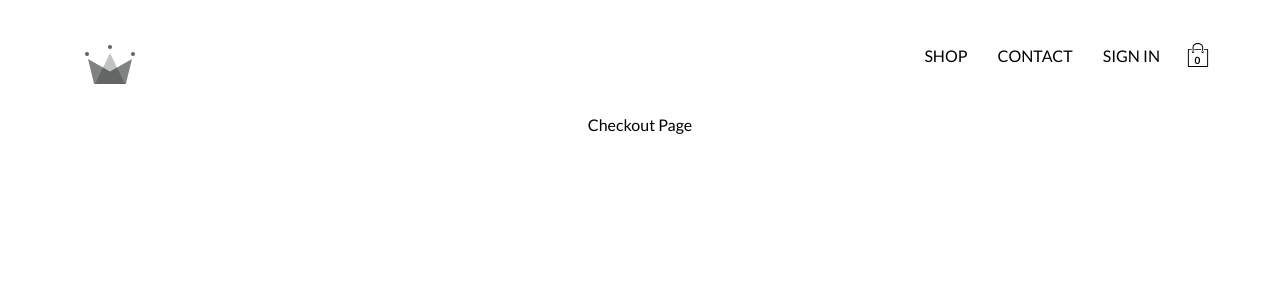
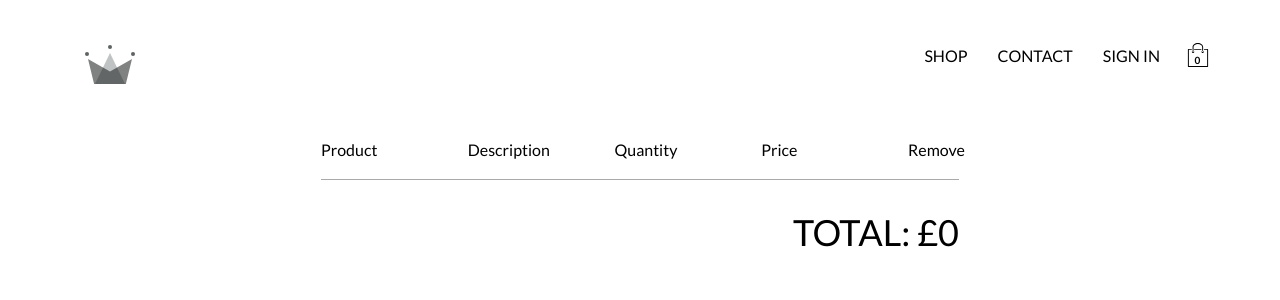
Before and after one commit to riz-l/rizji, a React (Create React App) app: page /checkout in a window 1280 px wide. Shown: the top 300 px of the page. Built offline with nearby package versions, Linux system fonts and the light colour scheme; no server answers.

Commit message:
Altered CheckoutPage component

```diff
--- a/src/components/pages/CheckoutPage/CheckoutPage.component.jsx
+++ b/src/components/pages/CheckoutPage/CheckoutPage.component.jsx
@@ -1,13 +1,52 @@
 // Import: Dependencies
 import React from "react";
+import { connect } from "react-redux";
+import { createStructuredSelector } from "reselect";
 
 // Import: Styling
 import "./CheckoutPage.styles.scss";
 
+// Import: Components
+import {
+  selectCartItems,
+  selectCartTotal,
+} from "../../../redux/cart/cart.selectors";
+
 // Page: CheckoutPage
-function CheckoutPage() {
-  return <div className="CheckoutPage">Checkout Page</div>;
+function CheckoutPage({ cartItems, total }) {
+  return (
+    <div className="CheckoutPage">
+      <div className="CheckoutPage__header">
+        <div className="CheckoutPage__header-block">
+          <span>Product</span>
+        </div>
+        <div className="CheckoutPage__header-block">
+          <span>Description</span>
+        </div>
+        <div className="CheckoutPage__header-block">
+          <span>Quantity</span>
+        </div>
+        <div className="CheckoutPage__header-block">
+          <span>Price</span>
+        </div>
+        <div className="CheckoutPage__header-block">
+          <span>Remove</span>
+        </div>
+      </div>
+
+      {cartItems.map((cartItem) => cartItem.name)}
+
+      <div className="CheckoutPage__total">
+        <span>TOTAL: £{total}</span>
+      </div>
+    </div>
+  );
 }
 
+const mapStateToProps = createStructuredSelector({
+  cartItems: selectCartItems,
+  total: selectCartTotal,
+});
+
 // Export: CheckoutPage
-export default CheckoutPage;
+export default connect(mapStateToProps)(CheckoutPage);
--- a/src/components/pages/CheckoutPage/CheckoutPage.styles.scss
+++ b/src/components/pages/CheckoutPage/CheckoutPage.styles.scss
@@ -1,5 +1,33 @@
 /*#region Page: CheckoutPage */
 .CheckoutPage {
-  text-align: center;
+  align-items: center;
+  display: flex;
+  flex-direction: column;
+  margin: 50px auto 0;
+  min-height: 90vh;
+  width: 55%;
+
+  .CheckoutPage__header {
+    border-bottom: 1px solid darkgrey;
+    display: flex;
+    height: 40px;
+    justify-content: space-between;
+    width: 100%;
+
+    .CheckoutPage__header-block {
+      text-transform: capitalize;
+      width: 23%;
+
+      &:last-child {
+        width: 8%;
+      }
+    }
+  }
+
+  .CheckoutPage__total {
+    font-size: 36px;
+    margin-left: auto;
+    margin-top: 30px;
+  }
 }
 /*#endregion /Page: CheckoutPage */
--- a/src/redux/cart/cart.selectors.js
+++ b/src/redux/cart/cart.selectors.js
@@ -21,3 +21,11 @@ export const selectCartItemsCount = createSelector(
       0
     )
 );
+
+export const selectCartTotal = createSelector([selectCartItems], (cartItems) =>
+  cartItems.reduce(
+    (accumulatedQuantity, cartItem) =>
+      accumulatedQuantity + cartItem.quantity * cartItem.price,
+    0
+  )
+);
```
